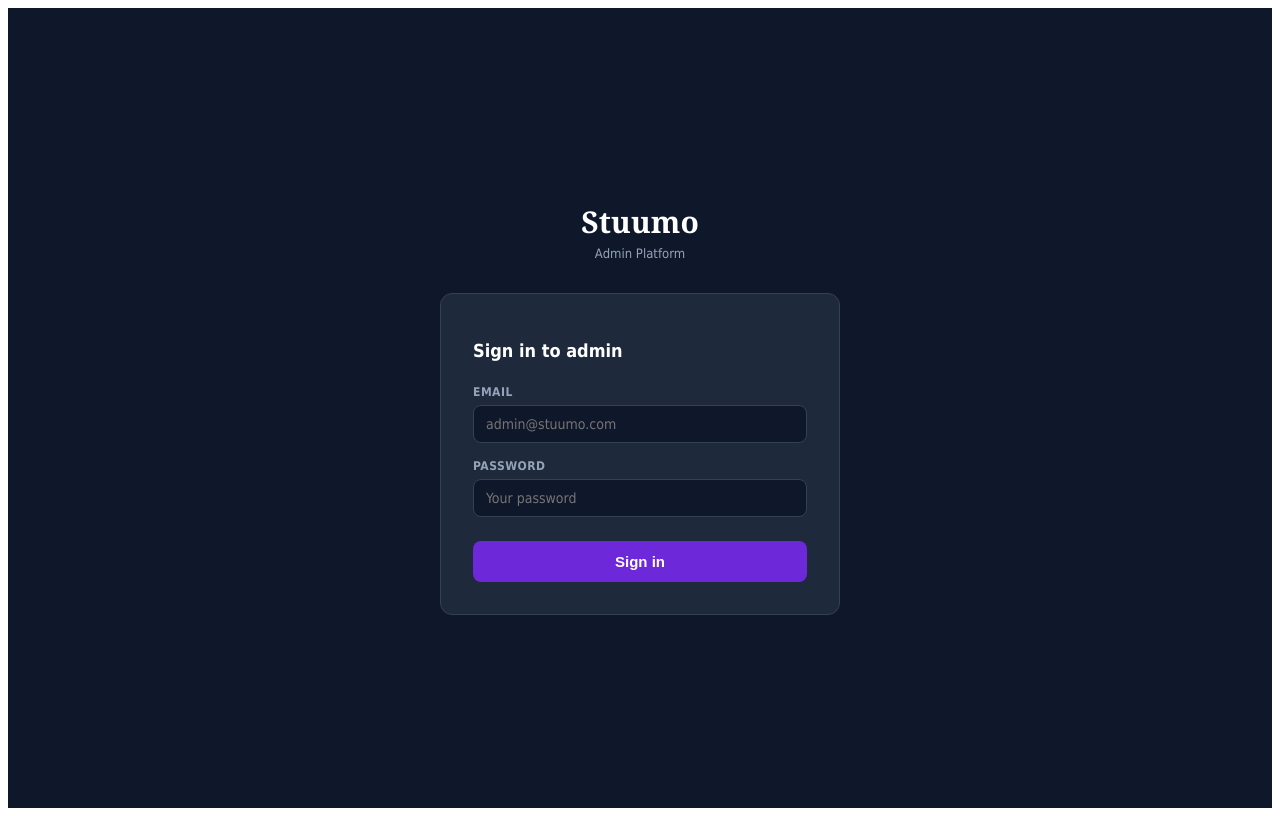
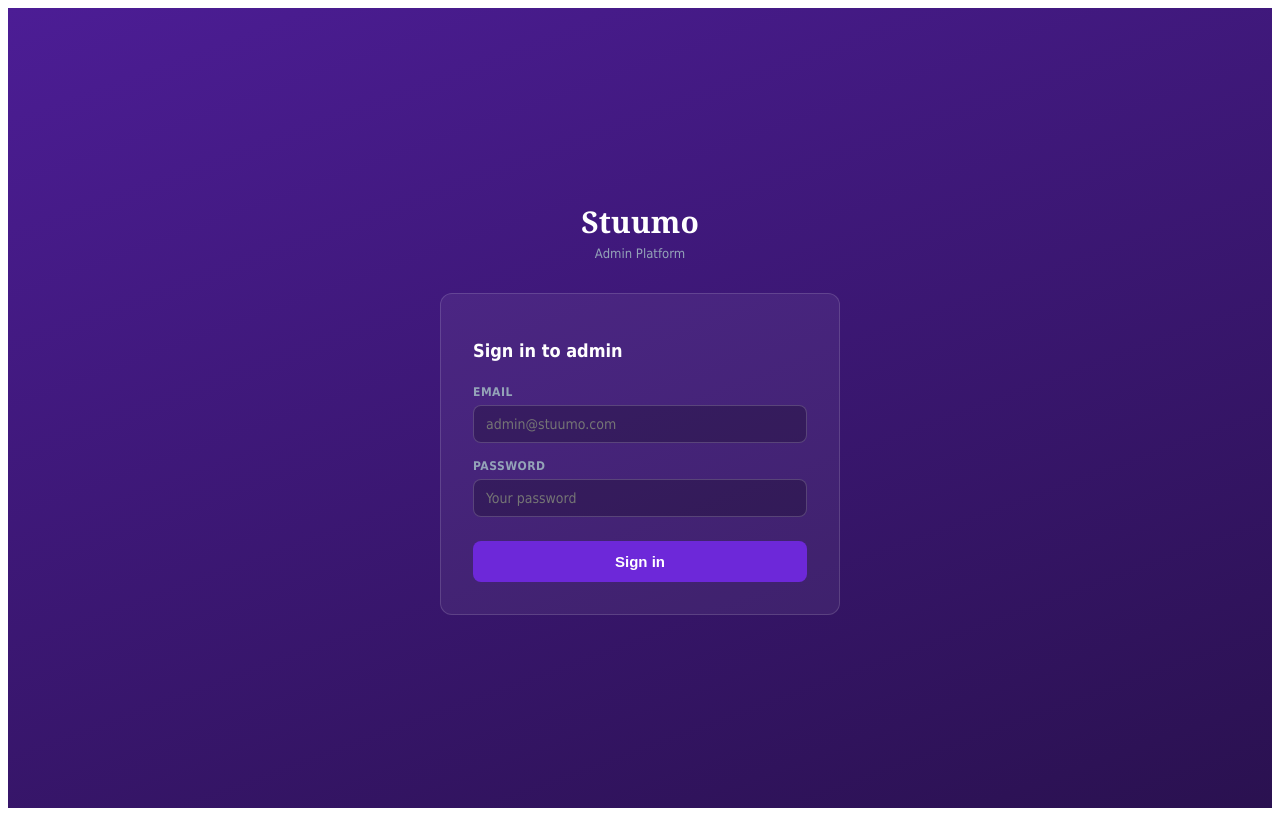
Before and after one commit to fyeboah301-bit/stuumo-admin, a React (Vite) app: page /login in a window 1280 px wide. Built offline with nearby package versions, Linux system fonts and the light colour scheme.

Commit message:
Purple admin chrome: header, sidebar, login bg

```diff
--- a/src/pages/Dashboard.jsx
+++ b/src/pages/Dashboard.jsx
@@ -239,7 +239,7 @@ function Sidebar({ tab, setTab, pendingApplications, pendingCerts, pendingDocs,
     ]}
   ]
   return (
-    <aside style={{ width: '220px', background: '#1E293B', flexShrink: 0, display: 'flex', flexDirection: 'column', position: 'sticky', top: 0, height: '100vh', overflowY: 'auto' }}>
+    <aside style={{ width: '220px', background: '#4C1D95', flexShrink: 0, display: 'flex', flexDirection: 'column', position: 'sticky', top: 0, height: '100vh', overflowY: 'auto' }}>
       <div style={{ flex: 1, padding: '8px' }}>
         {groups.map((group, gi) => (
           <div key={gi} style={{ marginBottom: '4px' }}>
@@ -1009,14 +1009,14 @@ export default function Dashboard() {
 
   return (
     <div style={{ minHeight: '100vh', background: '#F8FAFC', fontFamily: 'Tahoma, Geneva, sans-serif', color: '#111', display: 'flex', flexDirection: 'column' }}>
-      <nav style={{ background: '#1E293B', borderBottom: '1px solid #334155', padding: '0.875rem 1.5rem', display: 'flex', alignItems: 'center', justifyContent: 'space-between', flexShrink: 0, zIndex: 10 }}>
+      <nav style={{ background: '#6D28D9', borderBottom: '1px solid rgba(255,255,255,0.15)', padding: '0.875rem 1.5rem', display: 'flex', alignItems: 'center', justifyContent: 'space-between', flexShrink: 0, zIndex: 10 }}>
         <div style={{ display: 'flex', alignItems: 'center', gap: '12px' }}>
           <div style={{ fontFamily: "'Roboto Serif', Georgia, serif", fontSize: '22px', fontWeight: '700', color: '#fff' }}>Stuumo</div>
-          <span style={{ fontSize: '11px', background: '#6D28D9', color: '#fff', padding: '2px 10px', borderRadius: '20px', fontWeight: '700' }}>ADMIN</span>
+          <span style={{ fontSize: '11px', background: '#FFFFFF', color: '#6D28D9', padding: '2px 10px', borderRadius: '20px', fontWeight: '700' }}>ADMIN</span>
         </div>
         <div style={{ display: 'flex', alignItems: 'center', gap: '1rem' }}>
-          <span style={{ fontSize: '13px', color: '#94A3B8' }}>{admin?.full_name}</span>
-          <button onClick={async () => { await signOut(); navigate('/login') }} style={{ padding: '7px 16px', background: 'transparent', border: '1px solid #334155', color: '#94A3B8', borderRadius: '6px', fontSize: '13px', cursor: 'pointer' }}>Sign out</button>
+          <span style={{ fontSize: '13px', color: 'rgba(255,255,255,0.85)' }}>{admin?.full_name}</span>
+          <button onClick={async () => { await signOut(); navigate('/login') }} style={{ padding: '7px 16px', background: 'transparent', border: '1px solid rgba(255,255,255,0.35)', color: '#fff', borderRadius: '6px', fontSize: '13px', cursor: 'pointer' }}>Sign out</button>
         </div>
       </nav>
       <div style={{ display: 'flex', flex: 1, overflow: 'hidden' }}>
--- a/src/pages/Login.jsx
+++ b/src/pages/Login.jsx
@@ -25,7 +25,7 @@ export default function Login() {
   }
 
   return (
-    <div style={{ minHeight: '100vh', background: '#0F172A', display: 'flex', alignItems: 'center', justifyContent: 'center', fontFamily: 'Tahoma, Geneva, sans-serif' }}>
+    <div style={{ minHeight: '100vh', background: 'linear-gradient(160deg, #4C1D95 0%, #2A1150 100%)', display: 'flex', alignItems: 'center', justifyContent: 'center', fontFamily: 'Tahoma, Geneva, sans-serif' }}>
       <div style={{ width: '100%', maxWidth: '400px', padding: '1.5rem' }}>
         <div style={{ textAlign: 'center', marginBottom: '2rem' }}>
           <div style={{ fontFamily: "'Roboto Serif', Georgia, serif", fontSize: '30px', fontWeight: '700', color: '#fff' }}>
@@ -34,7 +34,7 @@ export default function Login() {
           <p style={{ color: '#94A3B8', fontSize: '13px', marginTop: '4px' }}>Admin Platform</p>
         </div>
 
-        <div style={{ background: '#1E293B', borderRadius: '12px', padding: '2rem', border: '1px solid #334155' }}>
+        <div style={{ background: 'rgba(255,255,255,0.06)', borderRadius: '12px', padding: '2rem', border: '1px solid rgba(255,255,255,0.14)' }}>
           <h2 style={{ color: '#fff', fontSize: '18px', fontWeight: '600', marginBottom: '1.5rem' }}>Sign in to admin</h2>
           {error && (
             <div style={{ background: '#450A0A', color: '#FCA5A5', padding: '12px', borderRadius: '8px', fontSize: '13px', marginBottom: '1rem' }}>
@@ -61,4 +61,4 @@ export default function Login() {
 }
 
 const lbl = { fontSize: '12px', fontWeight: '600', color: '#94A3B8', display: 'block', marginBottom: '6px', textTransform: 'uppercase', letterSpacing: '0.5px' }
-const inp = { width: '100%', padding: '10px 12px', background: '#0F172A', border: '1px solid #334155', borderRadius: '8px', fontSize: '14px', color: '#fff', fontFamily: 'inherit', outline: 'none', boxSizing: 'border-box' }
+const inp = { width: '100%', padding: '10px 12px', background: 'rgba(0,0,0,0.22)', border: '1px solid rgba(255,255,255,0.18)', borderRadius: '8px', fontSize: '14px', color: '#fff', fontFamily: 'inherit', outline: 'none', boxSizing: 'border-box' }
```
